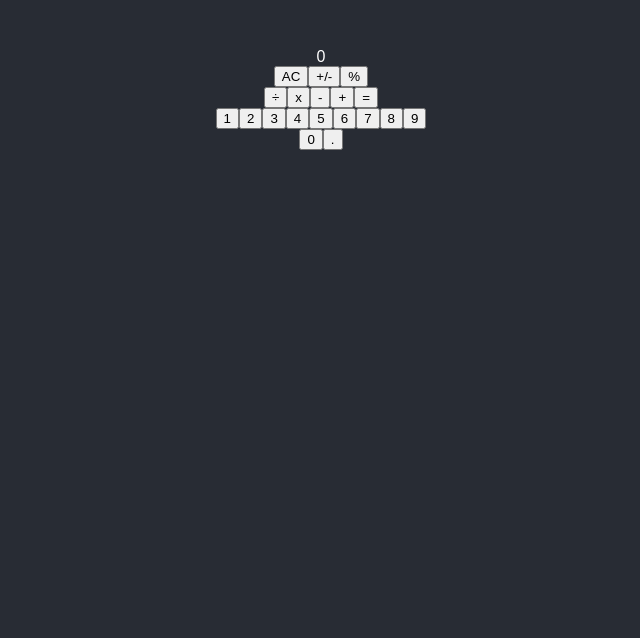
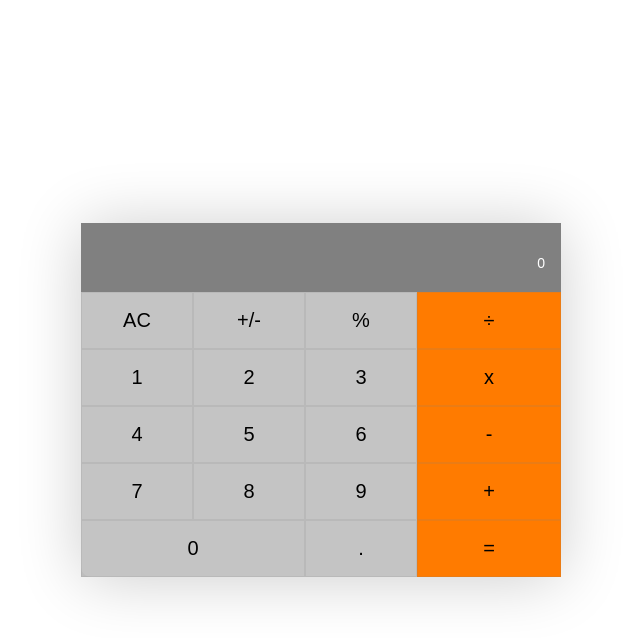
Before and after one commit to NahnahAJ/Math-magicians-Web-App, a React (Create React App) app: page / in a window 1280 px wide. Shown: the top 638 px of the page, without its empty margins (319-959 px from the left). Built offline with nearby package versions, Linux system fonts and the light colour scheme.

Commit message:
Added styles to the Calculator app

```diff
--- a/src/components/Calculator.js
+++ b/src/components/Calculator.js
@@ -1,4 +1,5 @@
 import React from 'react';
+import '../index.css';
 
 class Calculator extends React.Component {
   constructor(props) {
@@ -10,20 +11,30 @@ class Calculator extends React.Component {
   populateFunc = () => {
     const numbers = [];
     for (let i = 1; i < 10; i += 1) {
-      numbers.push(<button type="button">{i}</button>);
+      numbers.push(
+        <button type="button" key={i}>
+          {i}
+        </button>,
+      );
     }
     return numbers;
-  }
+  };
 
   render() {
     return (
       <div className="mainUI">
+        <div className="calculator">
+          <div className="display">
             <span>0</span>
-
+          </div>
+          <div className="grid">
             <div className="row1">
               <button type="button">AC</button>
               <button type="button">+/-</button>
               <button type="button">%</button>
+              {this.populateFunc()}
+              <button type="button" className="zero">0</button>
+              <button type="button">.</button>
             </div>
 
             <div className="column4">
@@ -33,12 +44,7 @@ class Calculator extends React.Component {
               <button type="button">+</button>
               <button type="button">=</button>
             </div>
-
-        <div className="numbers">{this.populateFunc()}</div>
-
-        <div className="row5">
-          <button type="button">0</button>
-          <button type="button">.</button>
+          </div>
         </div>
       </div>
     );
--- a/src/index.css
+++ b/src/index.css
@@ -1,7 +1,92 @@
+:root {
+  --white-color: #fff;
+}
+
+* {
+  margin: 0;
+  padding: 0;
+  box-sizing: border-box;
+  font-family: 'Fira Sans', sans-serif;
+}
+
 body {
-  background-color: #282c34;
-  color: white;
-  padding: 40px;
-  font-family: Arial, sans-serif;
-  text-align: center;
+  background-color: var(--white-color)
 }
+
+.mainUI {
+  display: flex;
+  min-height: 100vh;
+  align-items: center;
+  justify-content: center;
+}
+
+.calculator {
+  width: 100%;
+  max-width: 30rem;
+  background-color:var(--white-color);
+  border-radius: 10px;
+  box-shadow: 0px 2px 64px rgba(0, 0, 0, 0.2);
+}
+
+.display {
+  padding: 16px;
+  text-align: right;
+  background-color: grey;
+  color: var(--white-color);
+  font-size: 2rem;
+  font-weight: 300;
+}
+
+.display span {
+  font-size: 14px;
+  color: var(--white-color);
+}
+
+button {
+  appearance: none;
+  border: none;
+  outline: none;
+  color: black;
+  font-size: 20px;
+  padding: 16px;
+  cursor: pointer;
+  transition: 0.4s;
+}
+
+button:hover {
+  opacity: 0.9;
+}
+
+.grid {
+  display: grid;
+  grid-template-columns: repeat(2, 1fr);
+}
+
+.row1 {
+  display: grid;
+  grid-template-columns: repeat(3, 7rem);
+}
+
+.row1 button {
+  background-color: rgba(128, 128, 128, 0.466);
+}
+
+.column4 {
+  display: flex;
+  flex-direction: column;
+}
+
+.column4 button {
+  background-color: rgb(255, 123, 0);
+}
+
+.row1 button,
+.column4 button {
+  border: 1px solid  rgba(128, 128, 128, 0.166);
+}
+
+.zero {
+  display: grid;
+  grid-column-start: 1;
+  grid-column-end: 3;
+}
```
Lines whose indentation alone changed are shown as unchanged.
